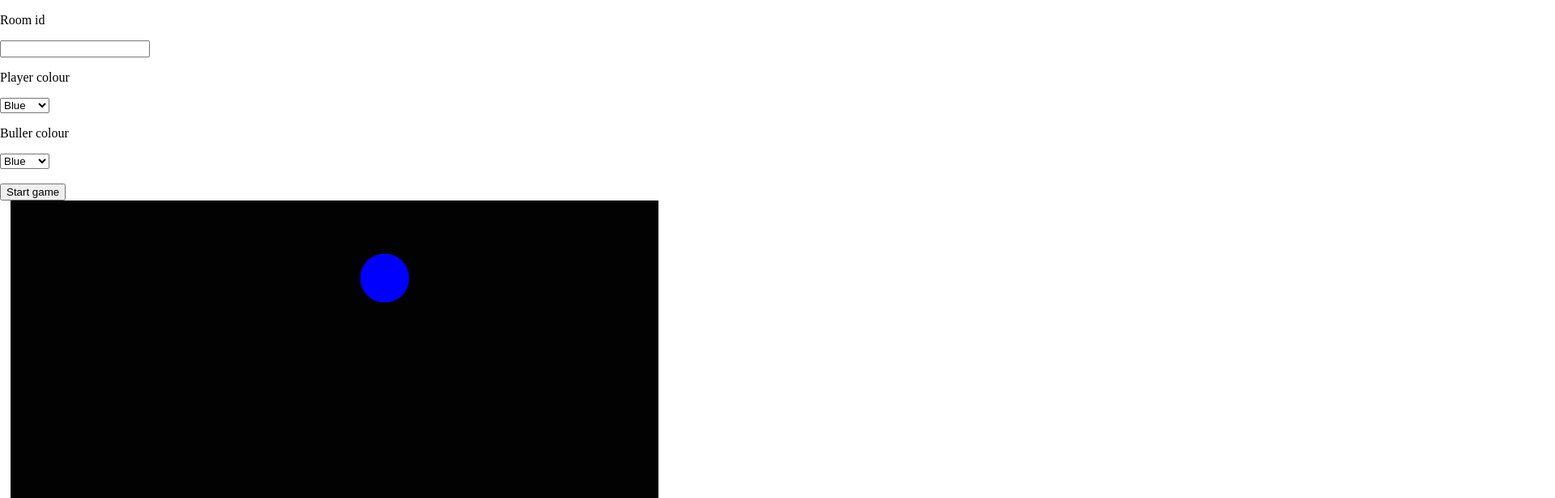
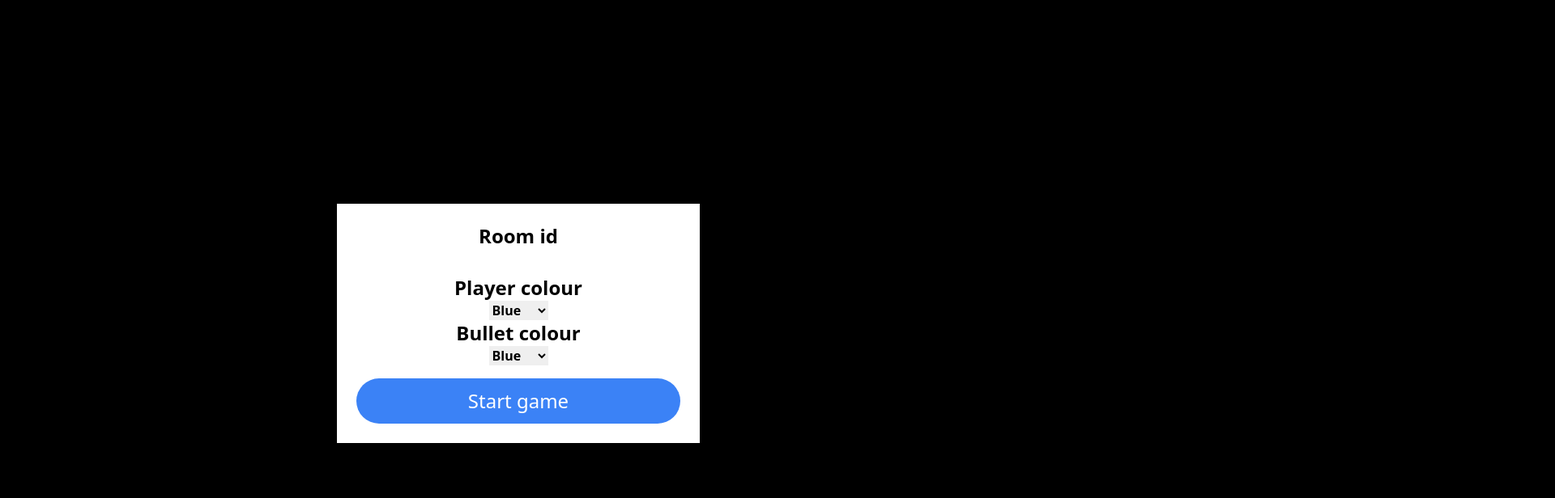
Before and after one commit to DZykov/MultiplayerWebGame, a plain HTML site: page frontend/index.html in a window 1280 px wide. Shown: the top 616 px of the page at 81% size, 1920 px wide, since content can reach past the window. Drawn offline with nearby package versions, Linux system fonts and the light colour scheme; no server answers.

Commit message:
add full front menu

```diff
--- a/frontend/index.html
+++ b/frontend/index.html
@@ -1,8 +1,10 @@
 <!DOCTYPE html>
 <html>
+    <link href="https://unpkg.com/tailwindcss@^1.0/dist/tailwind.min.css" rel="stylesheet">
     <style>
         body {
             margin: 0;
+            background: black;
         }
         input::-webkit-outer-spin-button,
         input::-webkit-inner-spin-button {
@@ -18,13 +20,13 @@
         <link rel="shortcut icon" href="#">
     </head>
     <body>
-        <div class="fixed">
-            <div class="bg-white">
-                <p>Room id</p>
-                <input type="number" id="room_id" name="room_id">
+        <div class="fixed inset-0 flex items-center justify-center" id="menuModel">
+            <div class="bg-white max-w-md w-full p-6 text-center">
+                <p class="text-2xl font-bold">Room id</p>
+                <input class="text-2xl text-center" type="number" id="room_id">
 
-                <p>Player colour</p>
-                <select name="input_p_colour" id="input_p_colour">
+                <p class="text-2xl font-bold">Player colour</p>
+                <select class="text-1xl font-bold" name="input_p_colour" id="input_p_colour">
                     <option value="blue">Blue</option>
                     <option value="red">Red</option>
                     <option value="green">Green</option>
@@ -32,22 +34,23 @@
                     <option value="purple">Purple</option>
                 </select>
 
-                <p>Buller colour</p>
-                <select name="input_b_colour" id="input_b_colour">
+                <p class="text-2xl font-bold">Bullet colour</p>
+                <select class="text-1xl font-bold mb-4" id="input_b_colour">
                     <option value="blue">Blue</option>
                     <option value="red">Red</option>
                     <option value="green">Green</option>
                     <option value="white">White</option>
                     <option value="purple">Purple</option>
                 </select>
-                <br></br>
                 <div>
-                    <button>Start game</button>
+                    <button class="bg-blue-500 text-white w-full py-3 rounded-full text-2xl" id="startGameBtn">
+                        Start game
+                    </button>
                 </div>
             </div>
-        </div>>
+        </div>
         <script src="https://cdnjs.cloudflare.com/ajax/libs/socket.io/4.5.1/socket.io.js"></script>
-        <canvas></canvas>
+        <canvas tabindex='1'></canvas>
         <script src="./index.js"></script>
     </body>
 </html>
--- a/frontend/index.js
+++ b/frontend/index.js
@@ -92,16 +92,20 @@ class Particle {
     }
 }
 
-// consts
+// consts sockets
 const socket = io('http://localhost:3000');
 socket.emit('get_envy', ); // ?
 var envy = {}; // ?
 
+// consts html
 const canvas = document.querySelector('canvas');
 const ctx = canvas.getContext('2d');
+const startGameBtn = document.querySelector('#startGameBtn');
+const menuModel = document.querySelector('#menuModel');
 
-const worldWidth = 800;  // get from server
-const worldHeight = 800;  // get from server
+// consts game // change for let
+const worldWidth = 2000;  // get from server
+const worldHeight = 2000;  // get from server
 const border_margin = 10;  // get from server
 canvas.width = worldWidth;
 canvas.height = worldHeight;
@@ -115,13 +119,17 @@ const player = new Player(x_mid, y_mid, player_r, player_colour, player_s, playe
 const max_bullets = 15; // get from server
 const max_dist = 600; // get from server
 const proj_r = 5; // get from server
-const proj_s = 5; // get from server
+const proj_s = 6; // get from server
 const proj_speed = 3; // get from server
 const proj_colour = 'red';
 const projectiles = [];
 var players = [];
 const enemy_projectiles = [];
 const particles = [];
+
+function init(){
+
+}
 
 // send player to the server
 socket.emit('get_player', player);
@@ -278,7 +286,7 @@ function animate() {
         console.log('Died!');
         cancelAnimationFrame(animationId);
         socket.disconnect();
-        return;
+        menuModel.style.display = 'flex';
     }
 }
 
@@ -347,7 +355,7 @@ canvas.addEventListener('click', (event) => {
 })
 
 // 2. movements
-window.addEventListener('keydown', (event) => {
+canvas.addEventListener('keydown', (event) => {
     if(event.key.toLowerCase() == 'a'){
         player.dir = 'a';
     }
@@ -370,20 +378,20 @@ let isDown = false;
 let startX;
 let startY;
 let scrollLeft;
-window.addEventListener("mousedown", e => {
+canvas.addEventListener("mousedown", e => {
     if(e.button == 1){
         isDown = true;
         startX = player.x;
         startY = player.y;
     }
 });
-window.addEventListener("mouseleave", () => {
+canvas.addEventListener("mouseleave", () => {
     isDown = false;
 });
-window.addEventListener("mouseup", () => {
+canvas.addEventListener("mouseup", () => {
     isDown = false;
 });
-window.addEventListener("mousemove", e => {
+canvas.addEventListener("mousemove", e => {
     if (!isDown) return;
     e.preventDefault();
     const walkX = -e.clientX + startX;
@@ -423,6 +431,11 @@ function receive_envy(data){
     envy = data;
 }
 
-// start game
-scroll_to_center()
-animate();
+// html input
+startGameBtn.addEventListener('click', () => {
+    menuModel.style.display = 'none';
+    // start game
+    init();
+    scroll_to_center();
+    animate();
+});
```
